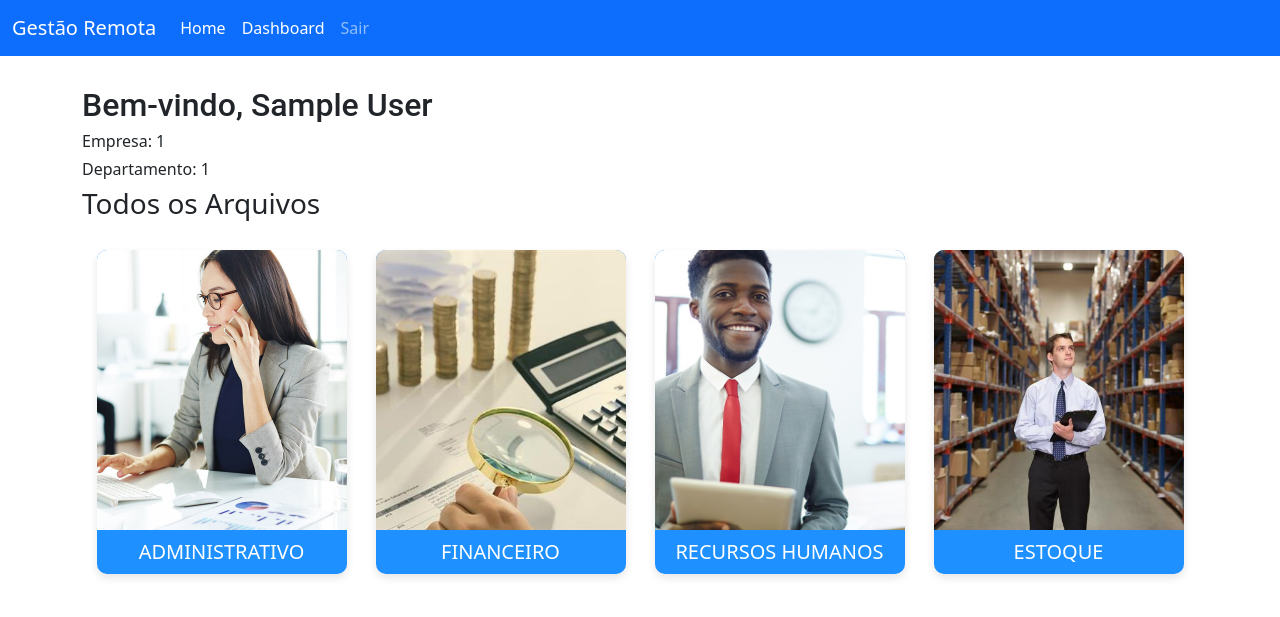
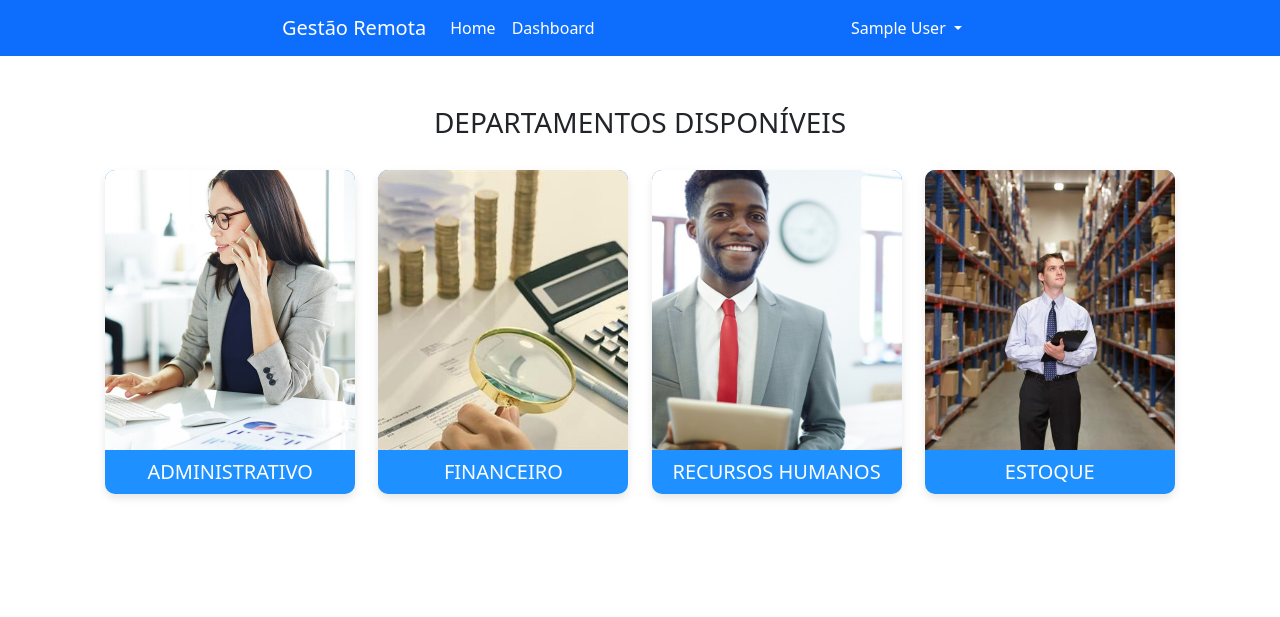
Before and after one commit to Gabriel-M3LO/System_with_register, a Flask app: page /home in a window 1280 px wide. Shown: the top 617 px of the page. Run offline with Flask 3, Linux system fonts and the light colour scheme; the visitor is signed in with stand-in values (Sample User, id 1); tables that the repository leaves empty or names only in its code hold one stand-in row (values such as "Sample post"); some libraries are stand-ins or nearby versions.

Commit message:
front end upgrade

```diff
--- a/app.py
+++ b/app.py
@@ -9,6 +9,7 @@ app.config.from_object('config.Config')
 
 mysql = MySQL(app)
 Session(app)
+
 
 @app.route('/', methods=['GET', 'POST'])
 def login():
@@ -53,6 +54,7 @@ def dashboard():
 
     return render_template('dashboard.html', arquivos=arquivos)
 
+
 @app.route('/home')
 def home():
     if 'user_id' not in session:
@@ -70,6 +72,7 @@ def home():
     cur.close()
 
     return render_template('home.html', arquivos=arquivos)
+
 
 @app.route('/logout')
 def logout():
--- a/static/css/style.css
+++ b/static/css/style.css
@@ -60,7 +60,7 @@ h2 {
 
 .department-container {
     display: flex;
-    justify-content: space-around;
+    justify-content: space-evenly;
     align-items: center;
     margin-top: 30px;
     gap: 0px; /* Adiciona um espaço fixo entre os cartões */
@@ -86,3 +86,8 @@ h2 {
 .department-card h5 {
     margin: 10px 0;
 }
+
+.table-overflow {
+    max-height:100px;
+    overflow-y:auto;
+}
--- a/templates/dashboard.html
+++ b/templates/dashboard.html
@@ -63,6 +63,7 @@
 
     {% if session.role == 'general' %}
     <h3>Todos os Arquivos</h3>
+    <div>
         <table class="table">
             <thead>
             <tr>
@@ -86,6 +87,7 @@
             </tbody>
         </table>
         {% endif %}
+    </div>
 </div>
 
 <!-- Modal -->
--- a/templates/home.html
+++ b/templates/home.html
@@ -8,8 +8,9 @@
     <link rel="stylesheet" href="../static/css/style.css">
 </head>
 <body>
+
 <nav class="navbar navbar-expand-lg navbar-dark bg-primary">
-    <div class="container-fluid">
+    <div class="container-fluid" style="margin-left: 270px">
         <a class="navbar-brand" href="#">Gestão Remota</a>
         <button class="navbar-toggler" type="button" data-bs-toggle="collapse" data-bs-target="#navbarNav"
                 aria-controls="navbarNav" aria-expanded="false" aria-label="Toggle navigation">
@@ -23,24 +24,24 @@
                 <li class="nav-item">
                     <a class="nav-link active" aria-current="page" href="{{ url_for('dashboard') }}">Dashboard</a>
                 </li>
-                <li class="nav-item">
-                    <a class="nav-link" href="{{ url_for('logout') }}">Sair</a>
-                </li>
+
+            </ul>
+        </div>
+        <div class="nav-item dropdown">
+            <a class="nav-link dropdown-toggle" href="#" role="button" data-bs-toggle="dropdown"
+               aria-expanded="false" style="margin-right: 290px; color: white">
+                {{ session.name }}
+            </a>
+            <ul class="dropdown-menu">
+                <a class="dropdown-item" href="{{ url_for('logout') }}">Sair</a>
             </ul>
         </div>
     </div>
 </nav>
 
-<div class="container">
-
-
-    <div style="margin-top: 30px">
-        <h2>Bem-vindo, {{ session.name }}</h2>
-        <h6>Empresa: {{ session.empresa }}</h6>
-        <h6>Departamento: {{ session.departamento }}</h6>
-    </div>
-
-    <h3>Todos os Arquivos</h3>
+<div class="container" style="margin-top: 50px">
+    <div>
+        <h3 style="text-align: center" ">DEPARTAMENTOS DISPONÍVEIS</h3>
         <div class="department-container">
             <a href="/dashboard" class="department-card">
                 <img src="static/img/ADM.jpg" alt="Administrativo">
@@ -59,7 +60,7 @@
                 <h5>ESTOQUE</h5>
             </a>
         </div>
-
+    </div>
     <script src="https://cdn.jsdelivr.net/npm/@popperjs/core@2.9.3/dist/umd/popper.min.js"></script>
     <script src="https://cdn.jsdelivr.net/npm/bootstrap@5.0.2/dist/js/bootstrap.min.js"></script>
 </body>
```
Also changed, not shown: config.py (line endings or trailing spaces), main.py (line endings or trailing spaces). Lines whose indentation alone changed are shown as unchanged.
